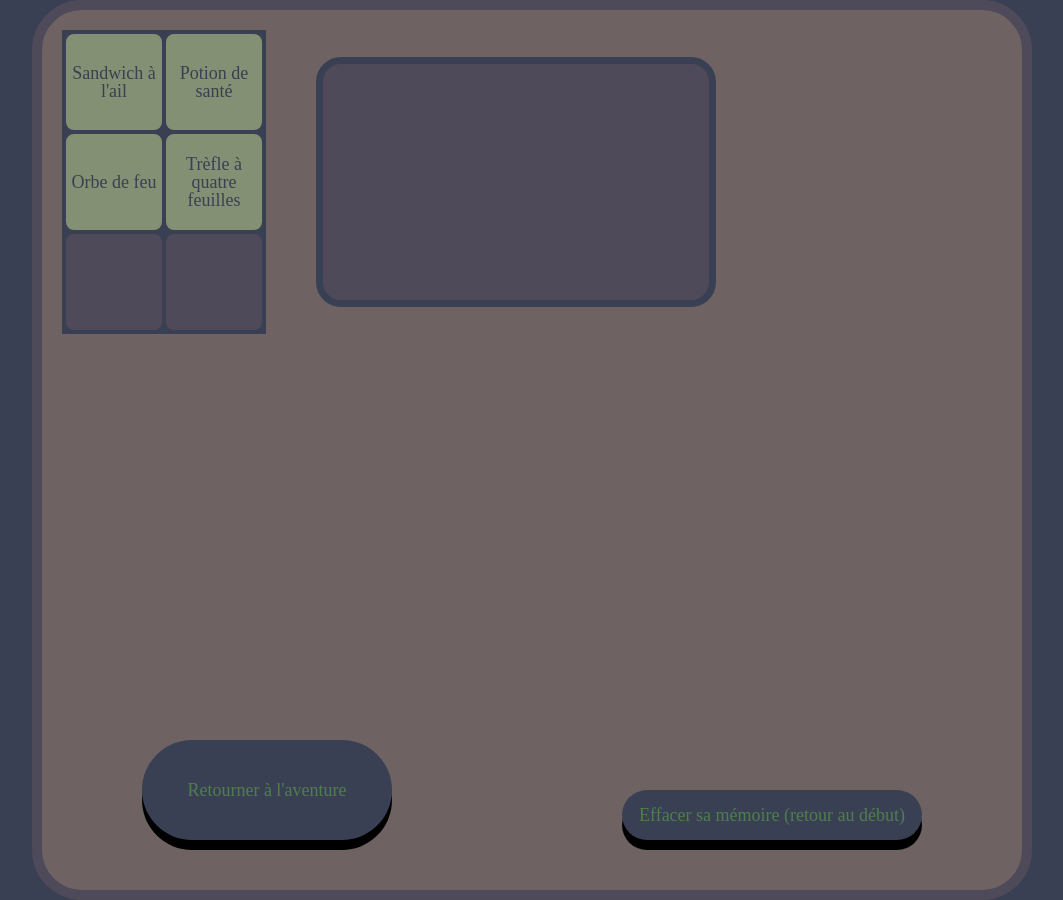
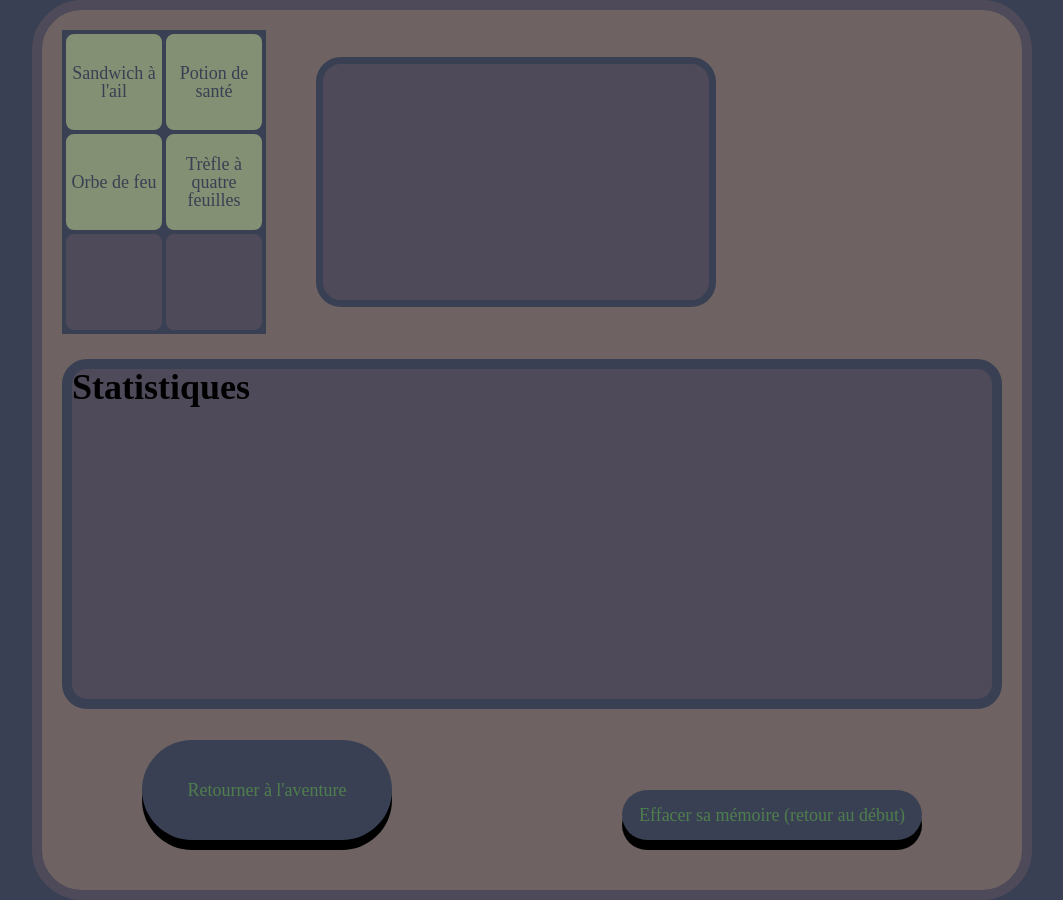
Before and after one commit to GoutteDooo/aventure, a React (Vite) app in the folder aventure-react/: page /status in a window 1280 px wide. Shown: the whole page, without its empty margins (108-1171 px from the left). Built offline with nearby package versions, Linux system fonts and the light colour scheme; a web font is replaced by a local one; what @midudev/tailwind-animations would draw is missing.

Commit message:
feat: ajout component Stats

```diff
--- a/aventure-react/src/components/Inventaire.jsx
+++ b/aventure-react/src/components/Inventaire.jsx
@@ -63,11 +63,9 @@ const Inventaire = () => {
                     },
                   }));
 
-                console.log('heal used ! inventaire : ', inventaire);
                 useItem(item);
             } else {
                 console.log("non");
-
             }
             break;
         case "stats:chance":
@@ -79,7 +77,6 @@ const Inventaire = () => {
                         chance: prevStats.stats.chance + item.value / 100,
                     }
                 }));
-                console.log("chance : ", playerStats.stats.chance);
                 useItem(item);
             } else {
                 console.log("N'a pas pu ingérer. Chance à son max.");
@@ -98,7 +95,6 @@ const Inventaire = () => {
   //Permet de mettre à jour les stats du joueur lorsqu'il change d'items, ou en ingère par exemple.
     useEffect(() => {
         localStorage.setItem("playerData",JSON.stringify(playerStats));
-        console.log(inventaire);
     },[playerStats])
 
   return (
--- /dev/null
+++ b/aventure-react/src/components/Stats.jsx
@@ -0,0 +1,14 @@
+import React from 'react';
+
+const Stats = () => {
+    return (
+        <div className='stats'>
+            <div className="stats__container">
+                <h1>Statistiques</h1>
+            </div>
+            <div className="stats__equipment"></div>
+        </div>
+    );
+};
+
+export default Stats;
--- a/aventure-react/src/pages/Status.jsx
+++ b/aventure-react/src/pages/Status.jsx
@@ -1,6 +1,7 @@
 import React, { useEffect, useState } from 'react';
 import Inventaire from '../components/Inventaire';
 import { useNavigate } from 'react-router-dom';
+import Stats from '../components/Stats';
 
 const Status = () => {
     const navigate = useNavigate();
@@ -18,6 +19,7 @@ const Status = () => {
     return (
         <div className='status'>
             <Inventaire />
+            <Stats />
             <button className="status__return" onClick={() => navigate("/adventure")}>Retourner à l'aventure</button>
             <button className='restartButton' onClick={() => setCurrentStepId(1)}>
                 Effacer sa mémoire (retour au début)
--- a/aventure-react/src/styles/components/_inventory.scss
+++ b/aventure-react/src/styles/components/_inventory.scss
@@ -1,5 +1,4 @@
 .inventory {
-  margin: 20px 0 0 20px;
   display: flex;
   align-items: center;
   &__container {
--- /dev/null
+++ b/aventure-react/src/styles/components/_stats.scss
@@ -0,0 +1,17 @@
+.stats {
+    display: flex;
+    margin-top: 25px;
+    border: 10px solid $dark3;
+    border-radius: 25px;
+    width: 100%;
+    height: 350px;
+    background: $dark2;
+    &__container {
+        width: 50%;
+        height: 100%;
+    }
+    &__equipment {
+        width: 50%;
+        height: 100%;
+    }
+}
--- a/aventure-react/src/styles/main.css
+++ b/aventure-react/src/styles/main.css
@@ -577,7 +577,6 @@ button:active {
   }
 }
 .inventory {
-  margin: 20px 0 0 20px;
   display: -webkit-box;
   display: -ms-flexbox;
   display: flex;
@@ -667,6 +666,26 @@ button:active {
 }
 .inventory__description__button:hover {
   background: #394053;
+}
+
+.stats {
+  display: -webkit-box;
+  display: -ms-flexbox;
+  display: flex;
+  margin-top: 25px;
+  border: 10px solid #394053;
+  border-radius: 25px;
+  width: 100%;
+  height: 350px;
+  background: #4e4a59;
+}
+.stats__container {
+  width: 50%;
+  height: 100%;
+}
+.stats__equipment {
+  width: 50%;
+  height: 100%;
 }
 
 /* LAYOUTS */
@@ -843,6 +862,7 @@ button:active {
   height: 900px;
   width: 1000px;
   margin: auto;
+  padding: 20px;
   border: 10px solid #4e4a59;
   border-radius: 50px;
 }
--- a/aventure-react/src/styles/main.scss
+++ b/aventure-react/src/styles/main.scss
@@ -10,6 +10,7 @@
 @import "./components/combat";
 @import "./components/loots";
 @import "./components/inventory";
+@import "./components/stats";
 /* LAYOUTS */
 @import "./layouts/containers";
 @import "./layouts/footer";
--- a/aventure-react/src/styles/pages/_status.scss
+++ b/aventure-react/src/styles/pages/_status.scss
@@ -4,6 +4,7 @@
     height: 900px;
     width: 1000px;
     margin: auto;
+    padding: 20px;
     border: 10px solid $dark2;
     border-radius: 50px;
     &__return {
```
Also changed, not shown: 1 other file (tests, documents, lock files or other folders).
